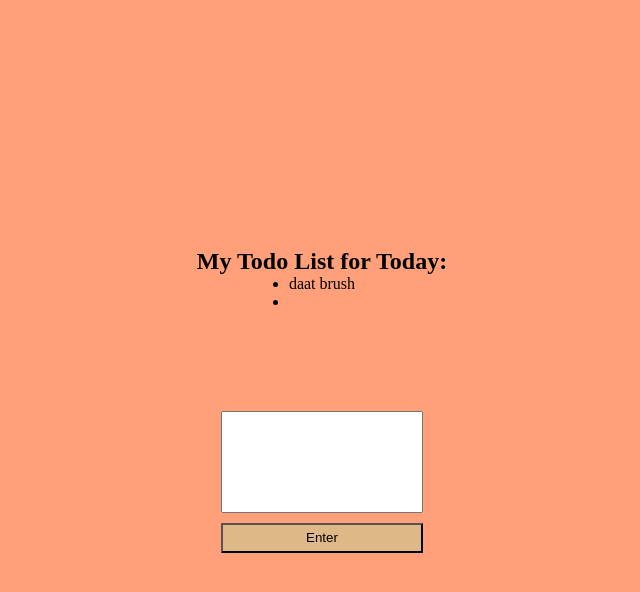
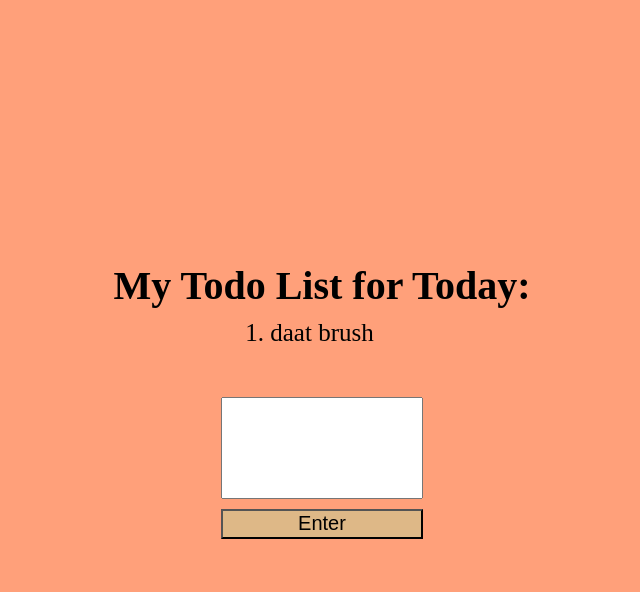
Before and after one commit to RionelxSlovesky/My-Everyday-Todo-List, a plain HTML site: page index.html in a window 1280 px wide. Both pictures are taken after a click on the button "Enter". Shown: the whole page, without its empty margins (318-958 px from the left). Drawn offline with Linux system fonts and the light colour scheme.

Commit message:
Added empty texarea condition
added a condition which wont let the user to add item if the textarea is empty, and styled the page. I guess its time to wrap this up!

```diff
--- a/index.html
+++ b/index.html
@@ -16,9 +16,9 @@
         <section id="todo-container">
 
             <h1 id="todo-header">My Todo List for Today: </h1>
-            <ul id="todo-list">
-                <li id="list-item">daat brush</li>
-            </ul>
+            <ol id="todo-list">
+                <li class="list-item">daat brush</li>
+            </ol>
 
             <div id="input-data-container">
                 <textarea name="" id="input-area" cols="30" rows="10"></textarea>
@@ -43,9 +43,13 @@
 
         inputBtn.addEventListener("click",function(){
             const li = document.createElement("li");
-            li.innerText = inputArea.value;
-            todoList.appendChild(li);
-            inputArea.value = ''
+            li.classList.add('list-item');
+            if(inputArea.value!=''){
+                li.innerText = inputArea.value;
+                todoList.appendChild(li);
+                inputArea.value = ''
+            }
+
         })
 
         // delete item
--- a/style.css
+++ b/style.css
@@ -13,8 +13,18 @@
 
 }
 
+#todo-header {
+    font-size: 40px;
+    margin-bottom: 10px;
+}
+
 #todo-list {
-    margin-bottom: 100px;
+    margin-bottom: 50px;
+}
+
+.list-item {
+    font-size: 25px;
+
 }
 
 #input-data-container {
@@ -23,6 +33,7 @@
 }
 
 #input-area {
+    font-size: 20px;
     width: 200px;
     height: 100px;
     margin-bottom: 10px;
@@ -32,9 +43,11 @@
 #input-btn {
     height: 30px;
     background-color: burlywood;
+    font-size: 20px;
 }
 
 #input-btn:hover {
     cursor: pointer;
     background-color: rgb(206, 150, 76);
+    font-size: 18px;
 }
```
